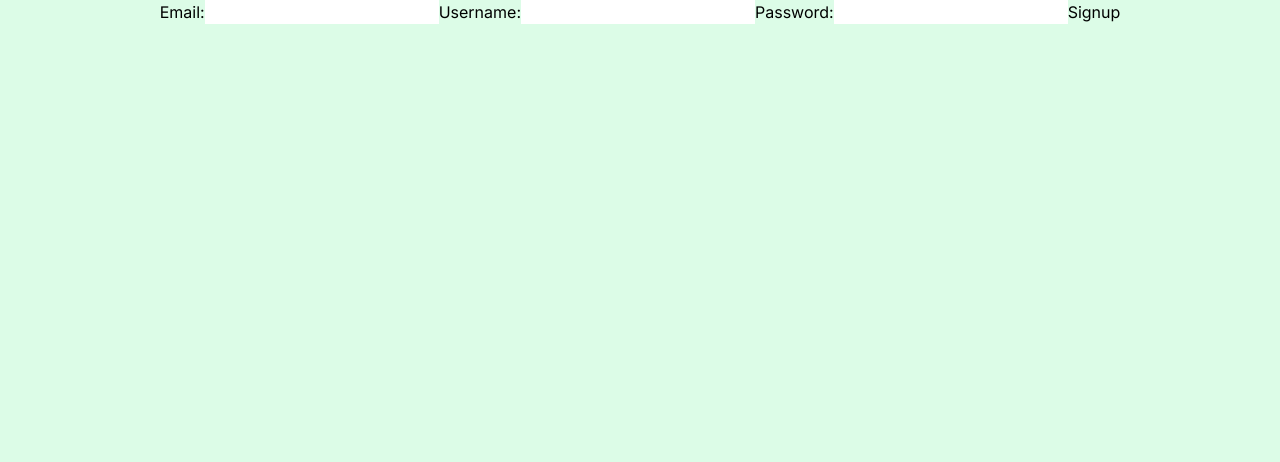
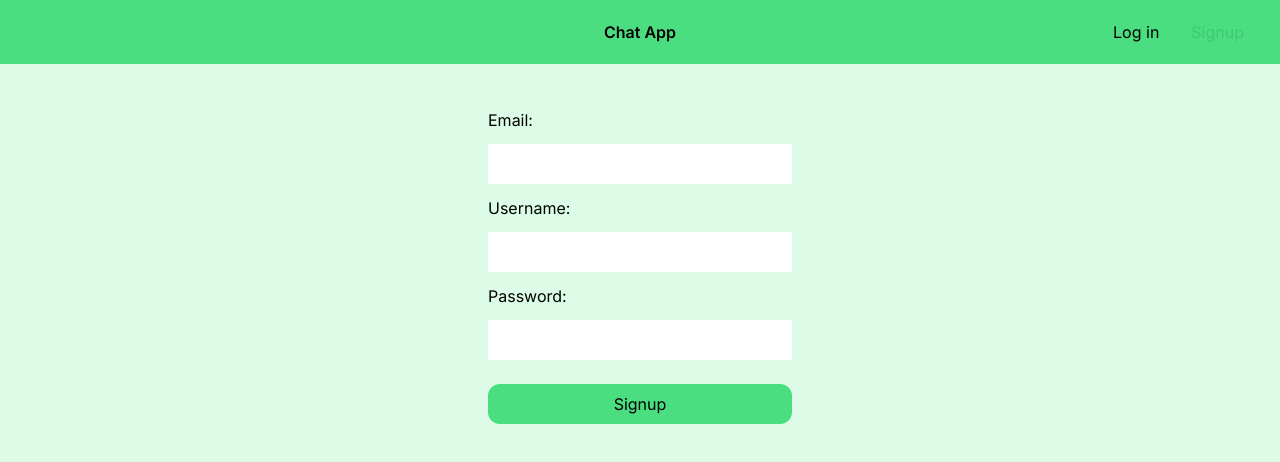
Before and after one commit to ismaeltovar/chat-app-pocketbase, a Next.js app: page /signup in a window 1280 px wide. Shown: the top 462 px of the page. Built offline with nearby package versions, Linux system fonts and the light colour scheme; what pocketbase would draw is missing.

Commit message:
Improved signup & login page styling

```diff
--- /dev/null
+++ b/src/app/Form.tsx
@@ -0,0 +1,88 @@
+'use client'
+import { useState, useEffect, ChangeEvent, FormEvent } from "react";
+import { pb, samplemanId, samplemanPass } from "./page";
+import { useRouter } from "next/navigation";
+import Header from "./Header";
+
+export default function Form({login = false, signup = false} : {login? : boolean, signup? : boolean}) {
+    const [user, setUser] = useState('')
+    const [password, setPassword] = useState('')
+    const [email, setEmail] = useState('')
+    const [error, setError] = useState(false)
+    const {push} = useRouter()
+
+    const onLogin = async (event : FormEvent<HTMLFormElement>) => {
+      event.preventDefault()
+      try {
+        const authData = await pb.collection('users').authWithPassword(user !== '' ? user : 'sampleman', password !== '' ? password : samplemanPass);
+        push('/')
+      } catch (error) {
+        setError(true)
+        // console.error("Error in LoginPage", error)
+      }
+    }
+
+    const onSignup = async (event : FormEvent<HTMLFormElement>) => {
+        event.preventDefault();
+        const userIn = user !== '' ? user : 'sampleman'
+        const passIn = password !== '' ? password : samplemanPass
+        const emailIn = email
+
+        try {
+            const authData = await pb.collection('users').authWithPassword(userIn, passIn);
+        } catch (err) {
+            try {
+                const response = await pb.collection('users').create({
+                    username: `${userIn}`,
+                    email: `${emailIn}`,
+                    emailVisibility: 'false',
+                    password: `${passIn}`,
+                    passwordConfirm: `${[passIn]}`
+                })
+                push('/')
+            } catch (err) {
+                console.error("Error creating user", JSON.stringify(err))
+                setError(true)
+            }
+        }
+    }
+
+    const onUserIn = (event : ChangeEvent<HTMLInputElement>) => {
+        setUser(event.target.value)
+    }
+
+    const onPasswordIn = (event : ChangeEvent<HTMLInputElement>) => {
+        setPassword(event.target.value)
+    }
+
+    const onEmailIn = (event : ChangeEvent<HTMLInputElement>) => {
+        setEmail(event.target.value)
+    }
+
+    return (
+      <>
+        {login ?
+          <Header enableLogin={!login}/>
+          : <Header enableSignup={!signup}/>
+        }
+        {error &&
+          <div className={`absolute py-4 px-6 bg-red-400 rounded-xl`}>
+            {login ? "! Invalid username or password !" : "! Error creating user !"}
+          </div>
+        }
+        <form className="py-24 px-10 mx-auto w-96 flex flex-col" onSubmit={login ? onLogin : onSignup}>
+            {signup &&
+                <>
+                    <label className="py-3">Email:</label>
+                    <input id='email' className="p-2" type="email" onChange={onEmailIn}/>
+                </>
+            }
+            <label className="py-3">Username:</label>
+                <input id='username' className="p-2" type="text"  onChange={onUserIn} required/>
+            <label className="py-3">Password:</label>
+                <input id='password' className="p-2" type="password" onChange={onPasswordIn} required/>
+            <button className="py-2 my-6 rounded-xl bg-green-400" type="submit">{login ? "Login" : "Signup"}</button>
+        </form>
+      </>
+    );
+}
--- a/src/app/Header.tsx
+++ b/src/app/Header.tsx
@@ -1,15 +1,22 @@
 import { useRouter } from "next/navigation";
 import React, { MouseEventHandler } from "react";
 
-function Header({login, signup} :
-  {login : boolean | undefined, signup: boolean | undefined}) {
+function Header({enableLogin = true, enableSignup = true} : {enableLogin? : boolean, enableSignup? : boolean}) {
     const {push} = useRouter()
+
+    const onHomeClick = () => {
+      try {
+        push('/')
+      } catch (error) {
+        console.error("Error with router:", error)
+      }
+    }
 
     const onLoginClick = () => {
       try {
         push('/login')
       } catch (error) {
-        console.error("Error fetching data:", error)
+        console.error("Error with router:", error)
       }
     }
 
@@ -17,19 +24,19 @@ function Header({login, signup} :
       try {
         push('/signup')
       } catch (error) {
-        console.error("Error fetching data:", error)
+        console.error("Error with router:", error)
       }
     }
 
     return (
-      <div className="fixed w-screen flex justify-center p-4 bg-green-400">
+      <div className="fixed w-screen flex justify-center p-5 bg-green-400">
         {/* <button className="left-panel-btn"></button> */}
-        <button className="ml-auto">
+        <button className="ml-auto absolute" onClick={onHomeClick}>
           <h1 className="font-semibold">Chat App</h1>
         </button>
-        <div className="ml-auto">
-            <button className="flex-initial px-4 disabled:opacity-40" onClick={onLoginClick} disabled={login == false ? true : false}>Log in</button>
-            <button className="flex-initial px-4 disabled:opacity-40" onClick={onSignupClick} disabled={login == false ? true : false}>Signup</button>
+        <div className="ml-auto ">
+            <button className="flex-initial px-4 disabled:opacity-10" onClick={onLoginClick} disabled={!enableLogin}>Log in</button>
+            <button className="flex-initial px-4 disabled:opacity-10" onClick={onSignupClick} disabled={!enableSignup}>Signup</button>
         </div>
       </div>
     );
--- a/src/app/login/page.tsx
+++ b/src/app/login/page.tsx
@@ -2,47 +2,11 @@
 import { useState, useEffect, ChangeEvent, FormEvent } from "react";
 import { pb, samplemanPass } from "../page";
 import { useRouter } from "next/navigation";
-import ChatBox from "./ChatBox";
-import Header from "./Header";
-import ChatDisplay from "./ChatDisplay";
+import Header from "../Header";
+import Form from "../Form";
 
 export default function LoginPage() {
-    const [user, setUser] = useState('')
-    const [password, setPassword] = useState('')
-    const [error, setError] = useState(false)
-    const {push} = useRouter()
-
-    const onLogin = async (event : FormEvent<HTMLFormElement>) => {
-        event.preventDefault()
-        try {
-            const authData = await pb.collection('users').authWithPassword(user !== '' ? user : 'sampleman', password !== '' ? password : samplemanPass);
-            push('/')
-        } catch (error) {
-            setError(true)
-            // console.error("Error in LoginPage", error)
-        }
-    }
-
-    const onUserIn = (event : ChangeEvent<HTMLInputElement>) => {
-        setUser(event.target.value)
-    }
-
-    const onPasswordIn = (event : ChangeEvent<HTMLInputElement>) => {
-        setPassword(event.target.value)
-    }
-
     return (
-        <>
-            <div>{error ? "Invalid username or password." : ""}</div>
-            <form onSubmit={onLogin}>
-                <label>Username:
-                    <input id='username' type="text" onChange={onUserIn} value={user} required/>
-                </label>
-                <label>Password:
-                    <input id='password' type="password" onChange={onPasswordIn} value={password} required/>
-                </label>
-                <button type="submit">Login</button>
-            </form>
-        </>
+      <Form login={true}/>
     );
 }
--- a/src/app/signup/page.tsx
+++ b/src/app/signup/page.tsx
@@ -2,67 +2,11 @@
 import { useState, useEffect, ChangeEvent, FormEvent } from "react";
 import { pb, samplemanId, samplemanPass } from "../page";
 import { useRouter } from "next/navigation";
+import Header from "../Header";
+import Form from "../Form";
 
 export default function SignupPage() {
-    const [user, setUser] = useState('')
-    const [password, setPassword] = useState('')
-    const [email, setEmail] = useState('')
-    const {push} = useRouter()
-    const [error, setError] = useState(false)
-
-    const onSignup = async (event : FormEvent<HTMLFormElement>) => {
-        event.preventDefault();
-        const userIn = user !== '' ? user : 'sampleman'
-        const passIn = password !== '' ? password : samplemanPass
-        const emailIn = email
-
-        try {
-            const authData = await pb.collection('users').authWithPassword(userIn, passIn);
-        } catch (err) {
-            try {
-                const response = await pb.collection('users').create({
-                    username: `${userIn}`,
-                    email: `${emailIn}`,
-                    emailVisibility: 'false',
-                    password: `${passIn}`,
-                    passwordConfirm: `${[passIn]}`
-                })
-                push('/')
-            } catch (err) {
-                console.error("Error creating user", JSON.stringify(err))
-                setError(true)
-            }
-        }
-    }
-
-    const onUserIn = (event : ChangeEvent<HTMLInputElement>) => {
-        setUser(event.target.value)
-    }
-
-    const onPasswordIn = (event : ChangeEvent<HTMLInputElement>) => {
-        setPassword(event.target.value)
-    }
-
-    const onEmailIn = (event : ChangeEvent<HTMLInputElement>) => {
-        setEmail(event.target.value)
-    }
-
     return (
-        <>
-            <div>{error ? "Invalid username, password or email." : ""}</div>
-            <form className="text-center" onSubmit={onSignup}>
-                <label>Email:
-                    <input id='email' type="email" onChange={onEmailIn}/>
-                </label>
-                <label>Username:
-                    <input id='username' type="text" onChange={onUserIn} required/>
-                </label>
-                <label>Password:
-                    <input id='password' type="password" onChange={onPasswordIn} required/>
-                </label>
-                <button type="submit">Signup</button>
-            </form>
-
-        </>
-    );
+      <Form signup={true}/>
+    )
 }
```
